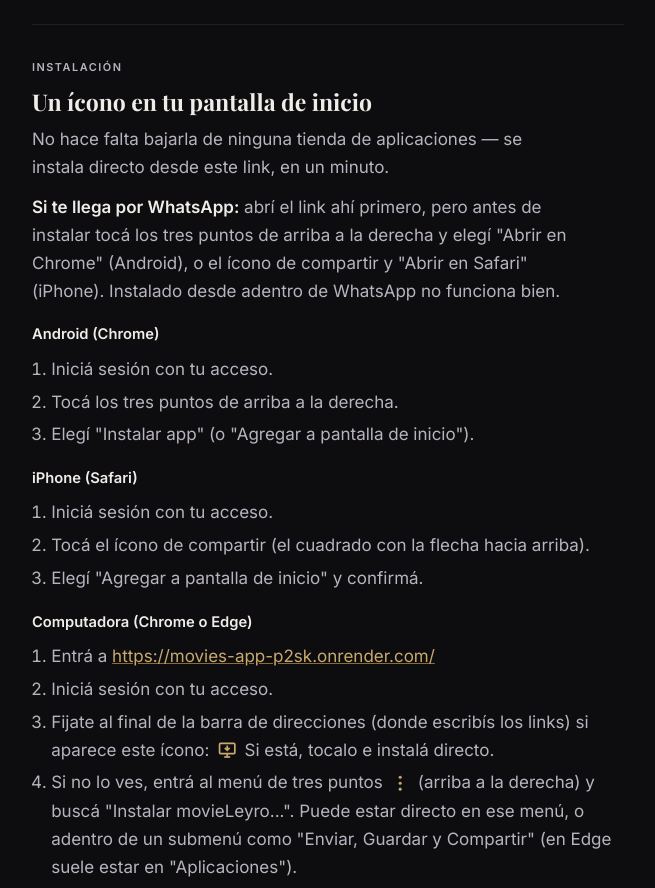
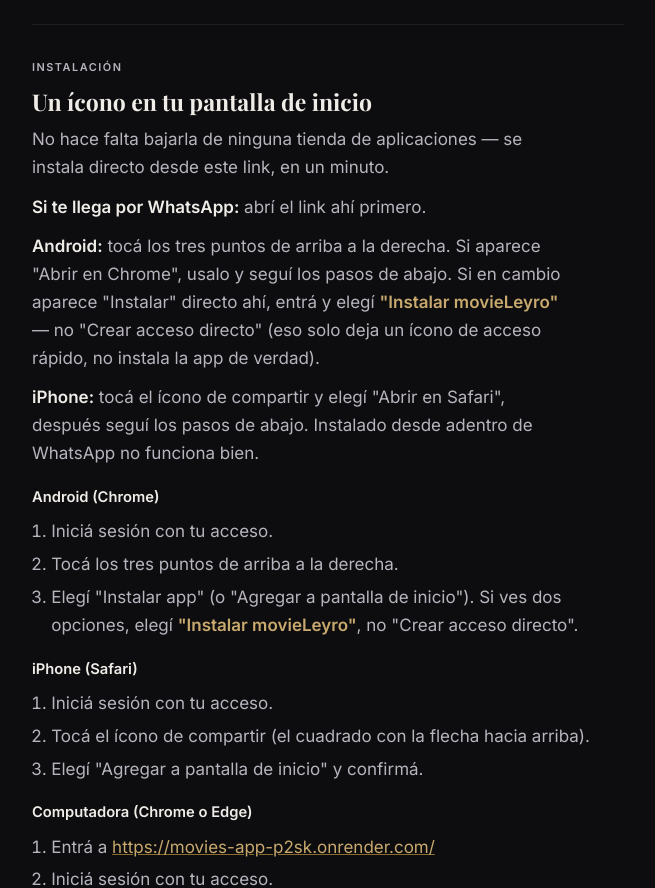
Before and after one commit to rleyrodiaz/movies-app, a FastAPI app: page /guia in a window 1280 px wide. Shown: the part 2312-3200 px from the top of the page, without its empty margins (312-967 px from the left). Run offline with FastAPI, Linux system fonts and the light colour scheme; parts of the project's set-up code (start-up, migrations or seed data) failed here and were passed over; some web fonts are replaced.

Commit message:
cambios en guia para instalar

```diff
--- a/app/templates/guia.html
+++ b/app/templates/guia.html
@@ -243,16 +243,28 @@
     </p>
     <p>
       <strong style="color:var(--text)">Si te llega por WhatsApp:</strong> abrí el link ahí
-      primero, pero antes de instalar tocá los tres puntos de arriba a la derecha y elegí
-      "Abrir en Chrome" (Android), o el ícono de compartir y "Abrir en Safari" (iPhone).
-      Instalado desde adentro de WhatsApp no funciona bien.
+      primero.
+    </p>
+    <p>
+      <strong style="color:var(--text)">Android:</strong> tocá los tres puntos de arriba a
+      la derecha. Si aparece "Abrir en Chrome", usalo y seguí los pasos de abajo. Si en
+      cambio aparece "Instalar" directo ahí, entrá y elegí <strong style="color:var(--gold)">"Instalar
+      movieLeyro"</strong> — no "Crear acceso directo" (eso solo deja un ícono de acceso
+      rápido, no instala la app de verdad).
+    </p>
+    <p>
+      <strong style="color:var(--text)">iPhone:</strong> tocá el ícono de compartir y elegí
+      "Abrir en Safari", después seguí los pasos de abajo. Instalado desde adentro de
+      WhatsApp no funciona bien.
     </p>
 
     <h3>Android (Chrome)</h3>
     <ol>
       <li>Iniciá sesión con tu acceso.</li>
       <li>Tocá los tres puntos de arriba a la derecha.</li>
-      <li>Elegí "Instalar app" (o "Agregar a pantalla de inicio").</li>
+      <li>Elegí "Instalar app" (o "Agregar a pantalla de inicio"). Si ves dos opciones,
+        elegí <strong style="color:var(--gold)">"Instalar movieLeyro"</strong>, no "Crear
+        acceso directo".</li>
     </ol>
 
     <h3>iPhone (Safari)</h3>
```
